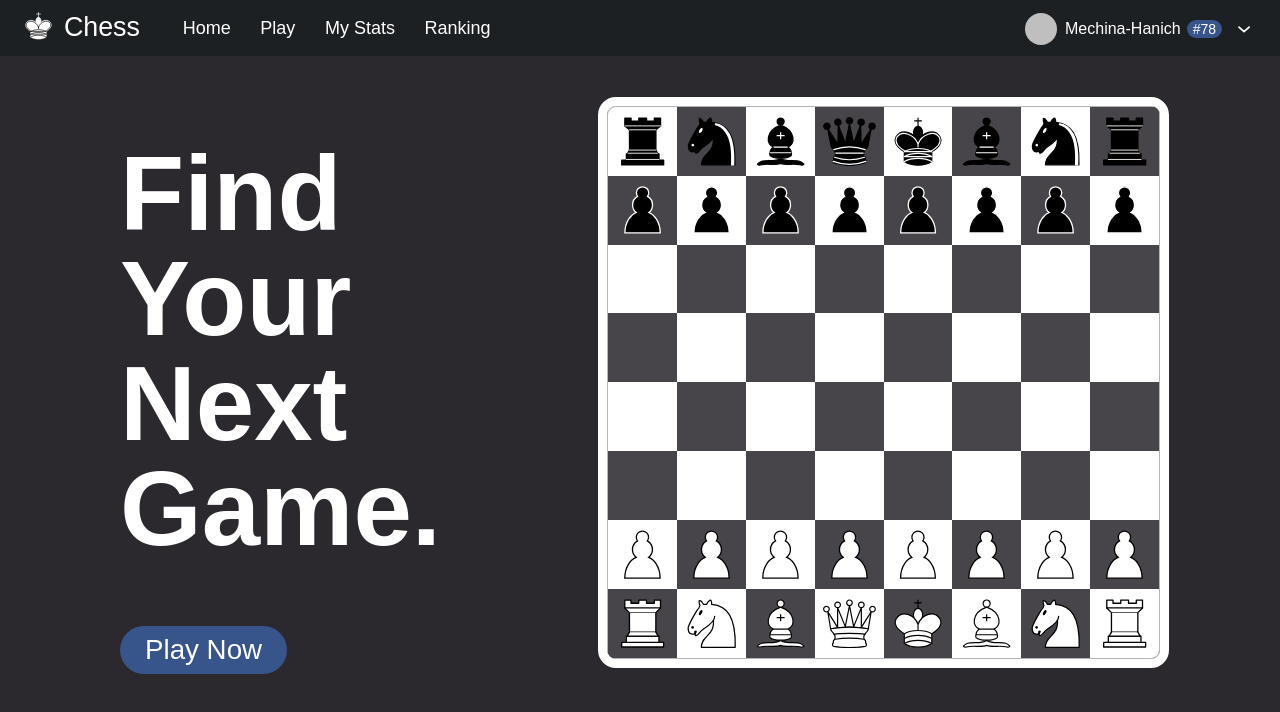
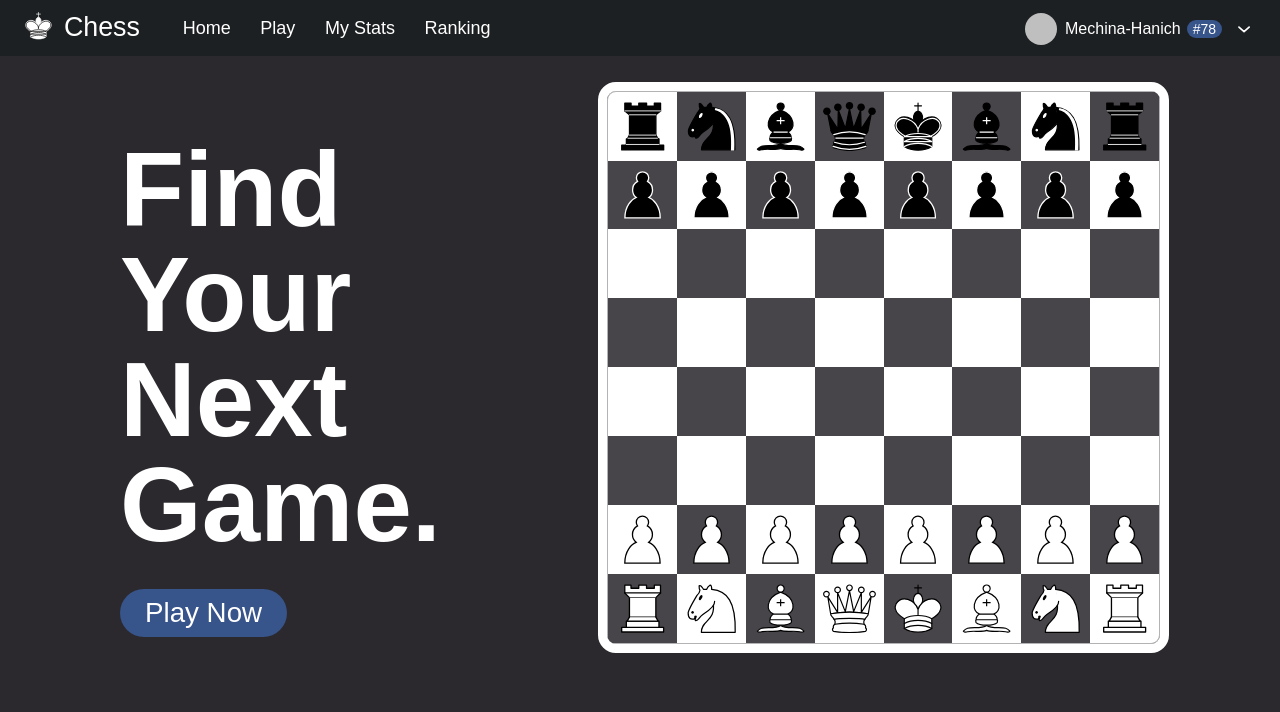
Before and after one commit to Mechinat-Gamma/Chess-Frontend, a SvelteKit app: page / in a window 1280 px wide. Shown: the top 712 px of the page. Built offline with nearby package versions, Linux system fonts and the light colour scheme; a web font is replaced by a local one.

Commit message:
Relocated Play Now button

```diff
--- a/src/routes/+page.svelte
+++ b/src/routes/+page.svelte
@@ -23,7 +23,7 @@
     .title-flex {
         display: flex;
         flex-direction: column;
-        gap: 65px;
+        gap: 32px;
         align-items: baseline;
     }
 
@@ -32,7 +32,7 @@
         font-weight: 700;
         line-height: 100%;
         word-spacing: 9999px;
-        margin-top: 50px;
+        margin-top: 40px;
     }
 
     .play-button {
```
